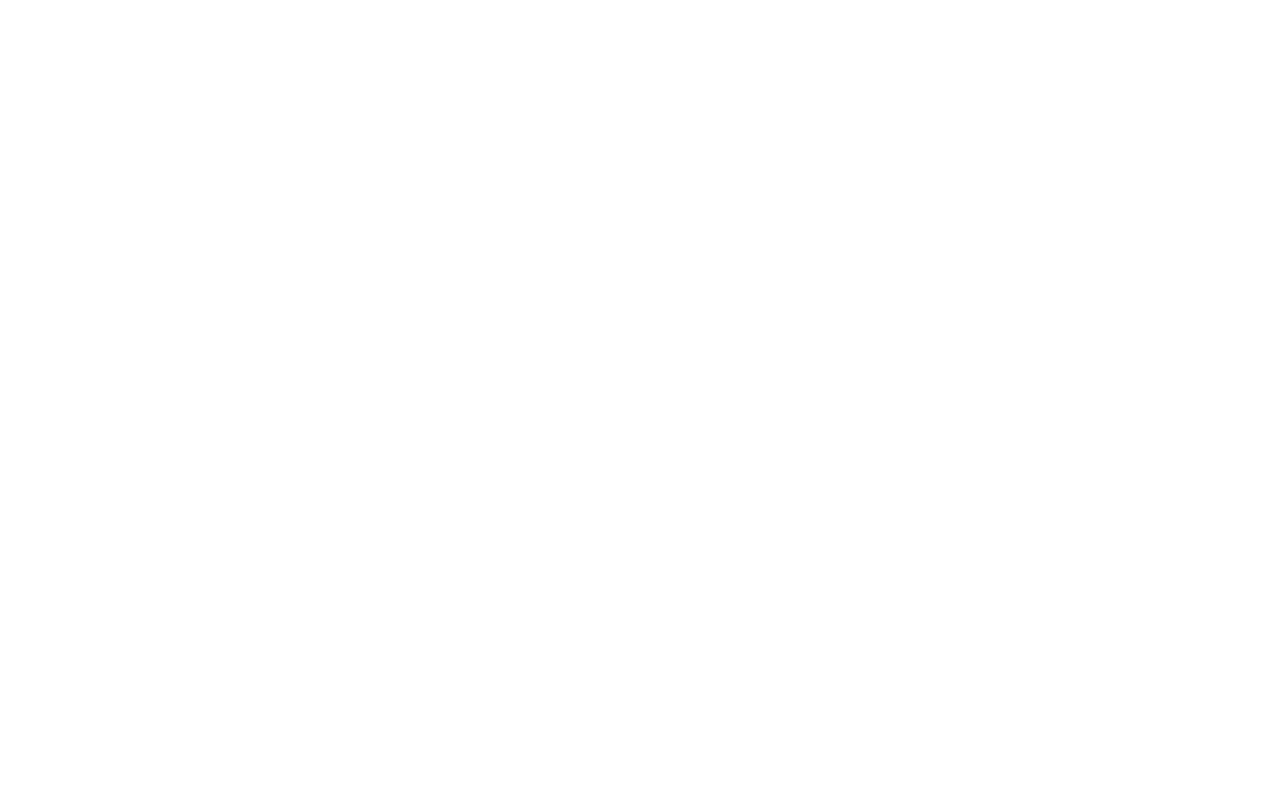
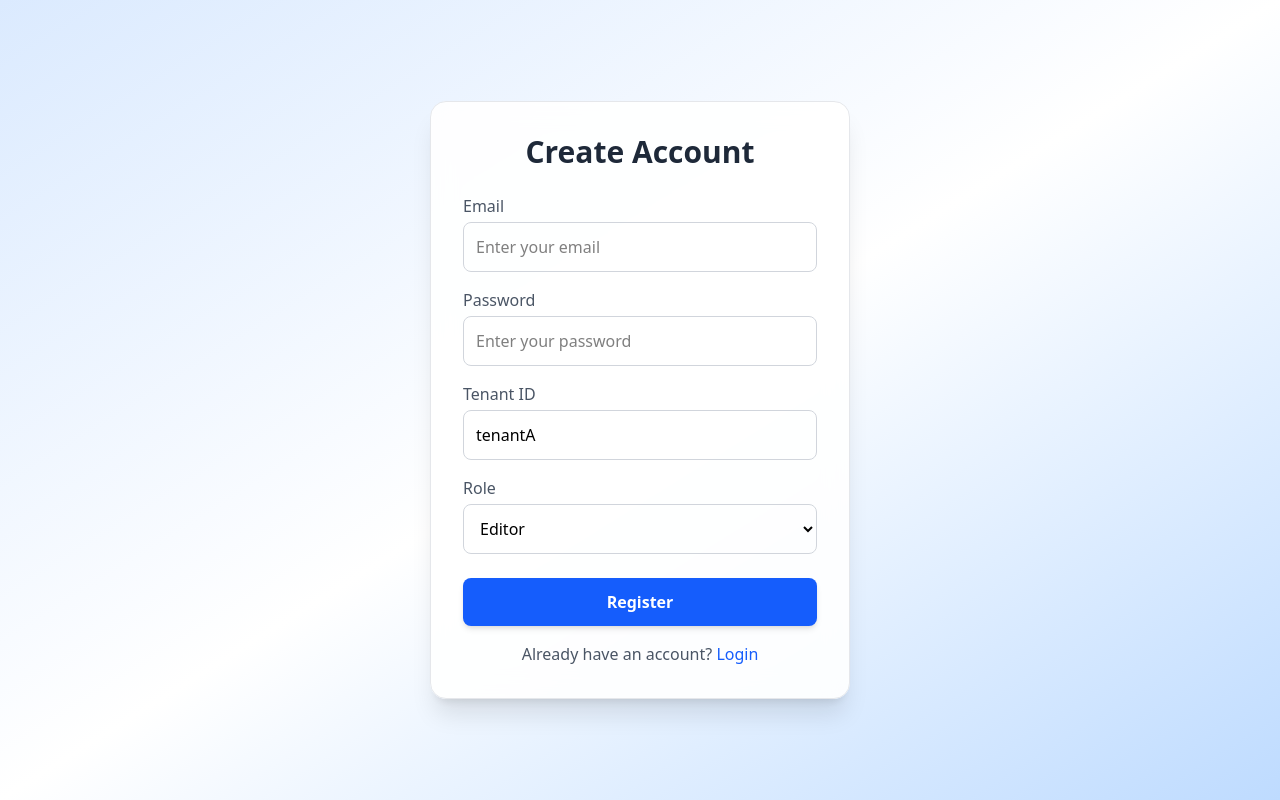
Before and after one commit to Uttam1119/pulse-task, a React (Vite) app in the folder frontend/: page /register in a window 1280 px wide. Before the commit this address had no page. Built offline with nearby package versions, Linux system fonts and the light colour scheme; no server answers.

Commit message:
update: completed the login and register page

```diff
--- a/frontend/src/App.jsx
+++ b/frontend/src/App.jsx
@@ -1,38 +1,39 @@
 import { BrowserRouter, Routes, Route, Navigate } from "react-router-dom";
+import { useState, useEffect } from "react";
 import Login from "./pages/Login";
+import Register from "./pages/Register";
 import Dashboard from "./pages/Dashboard";
-import UploadPage from "./pages/UploadPage";
-import VideoPlayer from "./pages/VideoPlayer";
-import RequireRole from "./components/RequireRole";
 
 function App() {
-  const token = localStorage.getItem("token");
+  const [token, setToken] = useState(localStorage.getItem("token"));
+
+  useEffect(() => {
+    const handleStorageChange = () => {
+      setToken(localStorage.getItem("token"));
+    };
+
+    window.addEventListener("storage", handleStorageChange);
+
+    return () => window.removeEventListener("storage", handleStorageChange);
+  }, []);
 
   return (
     <BrowserRouter>
       <Routes>
-        <Route path="/login" element={<Login />} />
+        <Route
+          path="/login"
+          element={token ? <Navigate to="/" /> : <Login setToken={setToken} />}
+        />
+        <Route
+          path="/register"
+          element={
+            token ? <Navigate to="/" /> : <Register setToken={setToken} />
+          }
+        />
 
         <Route
           path="/"
           element={token ? <Dashboard /> : <Navigate to="/login" />}
-        />
-
-        <Route
-          path="/upload"
-          element={
-            token ? (
-              <RequireRole roles={["editor", "admin"]}>
-                <UploadPage />
-              </RequireRole>
-            ) : (
-              <Navigate to="/login" />
-            )
-          }
-        />
-        <Route
-          path="/video/:id"
-          element={token ? <VideoPlayer /> : <Navigate to="/login" />}
         />
       </Routes>
     </BrowserRouter>
--- /dev/null
+++ b/frontend/src/pages/Login.jsx
@@ -0,0 +1,128 @@
+import React, { useState } from "react";
+import { useNavigate } from "react-router-dom";
+import api from "../api/api";
+
+export default function Login({ setToken }) {
+  const [email, setEmail] = useState("");
+  const [password, setPassword] = useState("");
+  const [tenantId, setTenantId] = useState("tenantA");
+  const [errors, setErrors] = useState({});
+  const nav = useNavigate();
+
+  const validate = () => {
+    const newErrors = {};
+
+    if (!email.trim()) {
+      newErrors.email = "Email is required";
+    } else if (!/^[^\s@]+@[^\s@]+\.[^\s@]+$/.test(email)) {
+      newErrors.email = "Enter a valid email address";
+    }
+
+    if (!password.trim()) {
+      newErrors.password = "Password is required";
+    } else if (password.length < 3) {
+      newErrors.password = "Password must be at least 3 characters";
+    }
+
+    setErrors(newErrors);
+    return Object.keys(newErrors).length === 0;
+  };
+
+  const submit = async (e) => {
+    e.preventDefault();
+    if (!validate()) return;
+
+    try {
+      const res = await api.post("/auth/login", { email, password });
+      localStorage.setItem("token", res.data.token);
+      localStorage.setItem("user", JSON.stringify(res.data.user));
+      setToken(res.data.token);
+      nav("/");
+    } catch (err) {
+      alert(err?.response?.data?.message || err.message);
+    }
+  };
+
+  return (
+    <div className="min-h-screen flex items-center justify-center bg-gradient-to-br from-blue-100 via-white to-blue-200">
+      <form
+        onSubmit={submit}
+        className="p-8 bg-white/90 backdrop-blur-md shadow-xl rounded-2xl w-[420px] border border-gray-200"
+      >
+        <h2 className="text-3xl font-bold text-center text-gray-800 mb-6">
+          Welcome Back 👋
+        </h2>
+
+        <div className="space-y-4">
+          <div>
+            <label className="block text-gray-600 font-medium mb-1">
+              Email
+            </label>
+            <input
+              placeholder="Enter your email"
+              value={email}
+              onChange={(e) => setEmail(e.target.value)}
+              className={`w-full p-3 border rounded-lg focus:ring-2 focus:outline-none ${
+                errors.email
+                  ? "border-red-500 focus:ring-red-400"
+                  : "border-gray-300 focus:ring-blue-500"
+              }`}
+            />
+            {errors.email && (
+              <p className="text-red-500 text-sm mt-1">{errors.email}</p>
+            )}
+          </div>
+
+          <div>
+            <label className="block text-gray-600 font-medium mb-1">
+              Password
+            </label>
+            <input
+              type="password"
+              placeholder="Enter your password"
+              value={password}
+              onChange={(e) => setPassword(e.target.value)}
+              className={`w-full p-3 border rounded-lg focus:ring-2 focus:outline-none ${
+                errors.password
+                  ? "border-red-500 focus:ring-red-400"
+                  : "border-gray-300 focus:ring-blue-500"
+              }`}
+            />
+            {errors.password && (
+              <p className="text-red-500 text-sm mt-1">{errors.password}</p>
+            )}
+          </div>
+
+          <div>
+            <label className="block text-gray-600 font-medium mb-1">
+              Tenant ID
+            </label>
+            <input
+              placeholder="e.g. tenantA"
+              value={tenantId}
+              onChange={(e) => setTenantId(e.target.value)}
+              className="w-full p-3 border border-gray-300 rounded-lg focus:ring-2 focus:ring-blue-500 focus:outline-none"
+            />
+          </div>
+        </div>
+
+        <button
+          type="submit"
+          className="w-full mt-6 py-3 bg-blue-600 hover:bg-blue-700 text-white font-semibold rounded-lg shadow-md transition duration-200"
+        >
+          Login
+        </button>
+
+        <div className="text-center mt-4 text-gray-600">
+          Don’t have an account?{" "}
+          <a
+            href="/register"
+            className="text-blue-600 font-medium hover:underline"
+          >
+            Register
+          </a>
+        </div>
+      </form>
+    </div>
+  );
+}
--- /dev/null
+++ b/frontend/src/pages/Register.jsx
@@ -0,0 +1,147 @@
+import React, { useState } from "react";
+import { useNavigate } from "react-router-dom";
+import api from "../api/api";
+
+export default function Register({ setToken }) {
+  const [email, setEmail] = useState("");
+  const [password, setPassword] = useState("");
+  const [tenantId, setTenantId] = useState("tenantA");
+  const [role, setRole] = useState("editor");
+  const [errors, setErrors] = useState({});
+  const nav = useNavigate();
+
+  const validate = () => {
+    const newErrors = {};
+
+    if (!email.trim()) {
+      newErrors.email = "Email is required";
+    } else if (!/^[^\s@]+@[^\s@]+\.[^\s@]+$/.test(email)) {
+      newErrors.email = "Enter a valid email address";
+    }
+
+    if (!password.trim()) {
+      newErrors.password = "Password is required";
+    } else if (password.length < 3) {
+      newErrors.password = "Password must be at least 3 characters";
+    }
+
+    setErrors(newErrors);
+    return Object.keys(newErrors).length === 0;
+  };
+
+  const submit = async (e) => {
+    e.preventDefault();
+    if (!validate()) return;
+
+    try {
+      const res = await api.post("/auth/register", {
+        email,
+        password,
+        tenantId,
+        role,
+      });
+      localStorage.setItem("token", res.data.token);
+      localStorage.setItem("user", JSON.stringify(res.data.user));
+      setToken(res.data.token);
+      nav("/");
+    } catch (err) {
+      alert(err?.response?.data?.message || err.message);
+    }
+  };
+
+  return (
+    <div className="min-h-screen flex items-center justify-center bg-gradient-to-br from-blue-100 via-white to-blue-200">
+      <form
+        onSubmit={submit}
+        className="p-8 bg-white/90 backdrop-blur-md shadow-xl rounded-2xl w-[420px] border border-gray-200"
+      >
+        <h2 className="text-3xl font-bold text-center text-gray-800 mb-6">
+          Create Account
+        </h2>
+
+        <div className="space-y-4">
+          <div>
+            <label className="block text-gray-600 font-medium mb-1">
+              Email
+            </label>
+            <input
+              placeholder="Enter your email"
+              value={email}
+              onChange={(e) => setEmail(e.target.value)}
+              className={`w-full p-3 border rounded-lg focus:ring-2 focus:outline-none ${
+                errors.email
+                  ? "border-red-500 focus:ring-red-400"
+                  : "border-gray-300 focus:ring-blue-500"
+              }`}
+            />
+            {errors.email && (
+              <p className="text-red-500 text-sm mt-1">{errors.email}</p>
+            )}
+          </div>
+
+          <div>
+            <label className="block text-gray-600 font-medium mb-1">
+              Password
+            </label>
+            <input
+              type="password"
+              placeholder="Enter your password"
+              value={password}
+              onChange={(e) => setPassword(e.target.value)}
+              className={`w-full p-3 border rounded-lg focus:ring-2 focus:outline-none ${
+                errors.password
+                  ? "border-red-500 focus:ring-red-400"
+                  : "border-gray-300 focus:ring-blue-500"
+              }`}
+            />
+            {errors.password && (
+              <p className="text-red-500 text-sm mt-1">{errors.password}</p>
+            )}
+          </div>
+
+          <div>
+            <label className="block text-gray-600 font-medium mb-1">
+              Tenant ID
+            </label>
+            <input
+              placeholder="e.g. tenantA"
+              value={tenantId}
+              onChange={(e) => setTenantId(e.target.value)}
+              className="w-full p-3 border border-gray-300 rounded-lg focus:ring-2 focus:ring-blue-500 focus:outline-none"
+            />
+          </div>
+
+          <div>
+            <label className="block text-gray-600 font-medium mb-1">Role</label>
+            <select
+              value={role}
+              onChange={(e) => setRole(e.target.value)}
+              className="w-full p-3 border border-gray-300 rounded-lg focus:ring-2 focus:ring-blue-500 focus:outline-none"
+            >
+              <option value="editor">Editor</option>
+              <option value="admin">Admin</option>
+              <option value="viewer">Viewer</option>
+            </select>
+          </div>
+        </div>
+
+        <button
+          type="submit"
+          className="w-full mt-6 py-3 bg-blue-600 hover:bg-blue-700 text-white font-semibold rounded-lg shadow-md transition duration-200"
+        >
+          Register
+        </button>
+
+        <div className="text-center mt-4 text-gray-600">
+          Already have an account?{" "}
+          <a
+            href="/login"
+            className="text-blue-600 font-medium hover:underline"
+          >
+            Login
+          </a>
+        </div>
+      </form>
+    </div>
+  );
+}
```
